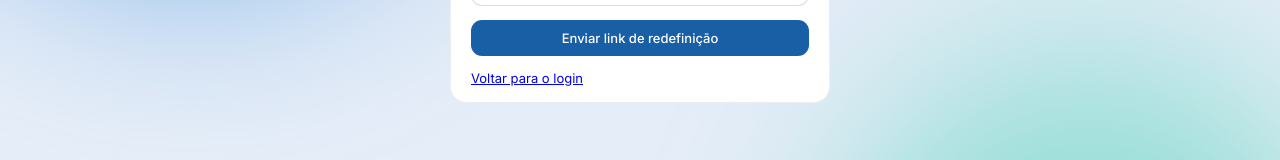
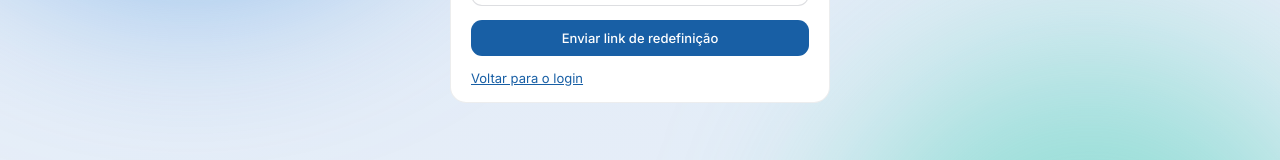
Before and after one commit to bielvelozo/lumen, a React (Vite) app in the folder apps/web/: page /forgot-password in a window 1280 px wide. Shown: the part 411-571 px from the top of the page. Built offline with nearby package versions, Linux system fonts and the light colour scheme; no server answers.

Commit message:
fix(web): links use the theme accent instead of the browser default blue

```diff
--- a/apps/web/src/design-system/design-system.css
+++ b/apps/web/src/design-system/design-system.css
@@ -55,6 +55,7 @@
 *{box-sizing:border-box}
 body{margin:0;font-family:var(--font-body);font-size:var(--text-base);color:var(--c-text);
   background:var(--c-bg);-webkit-font-smoothing:antialiased}
+a{color:var(--c-accent)}
 :focus-visible{outline:2px solid var(--c-accent);outline-offset:2px}
 @media (prefers-reduced-motion:reduce){*{transition:none!important;animation:none!important}}
 
```
